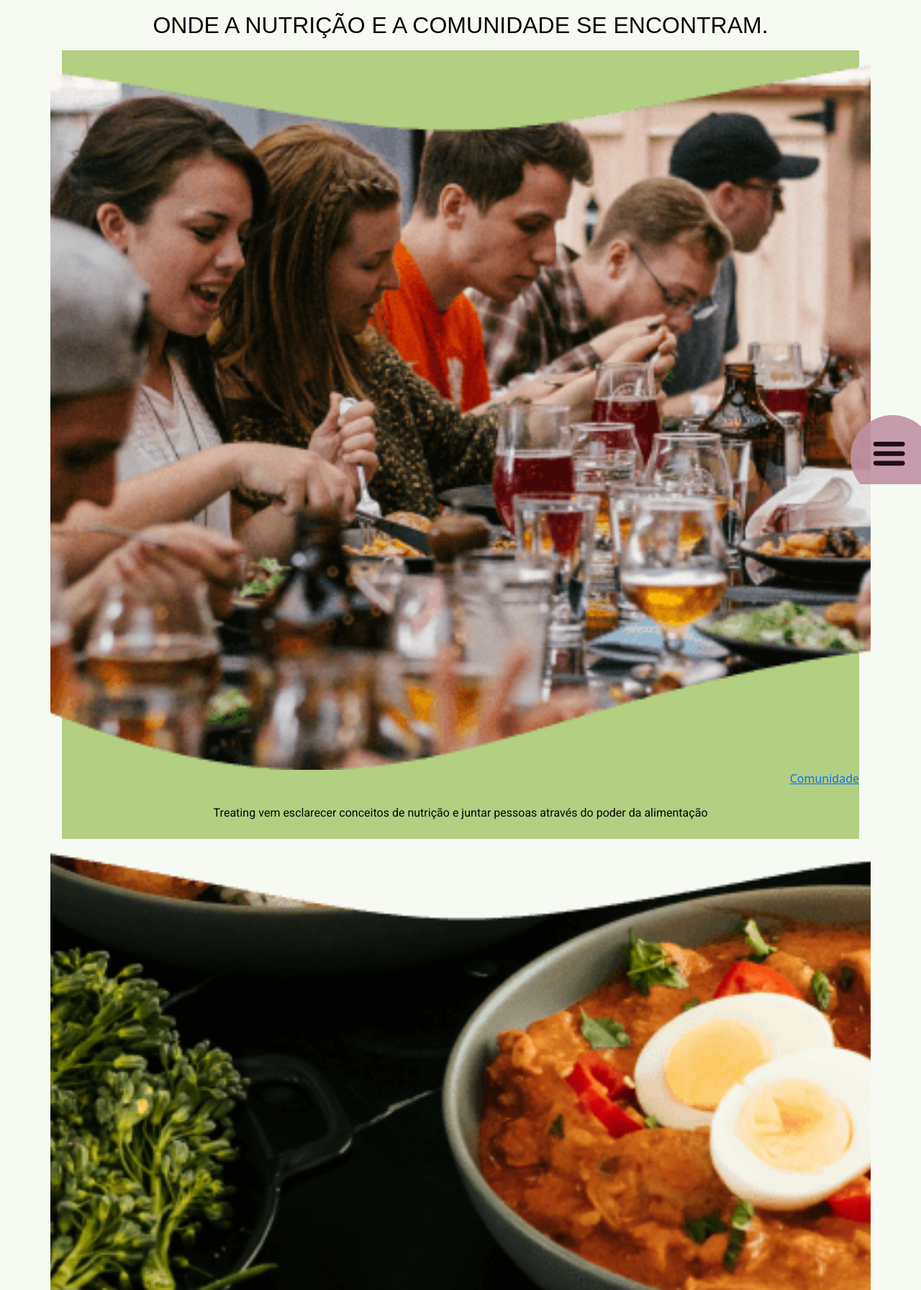
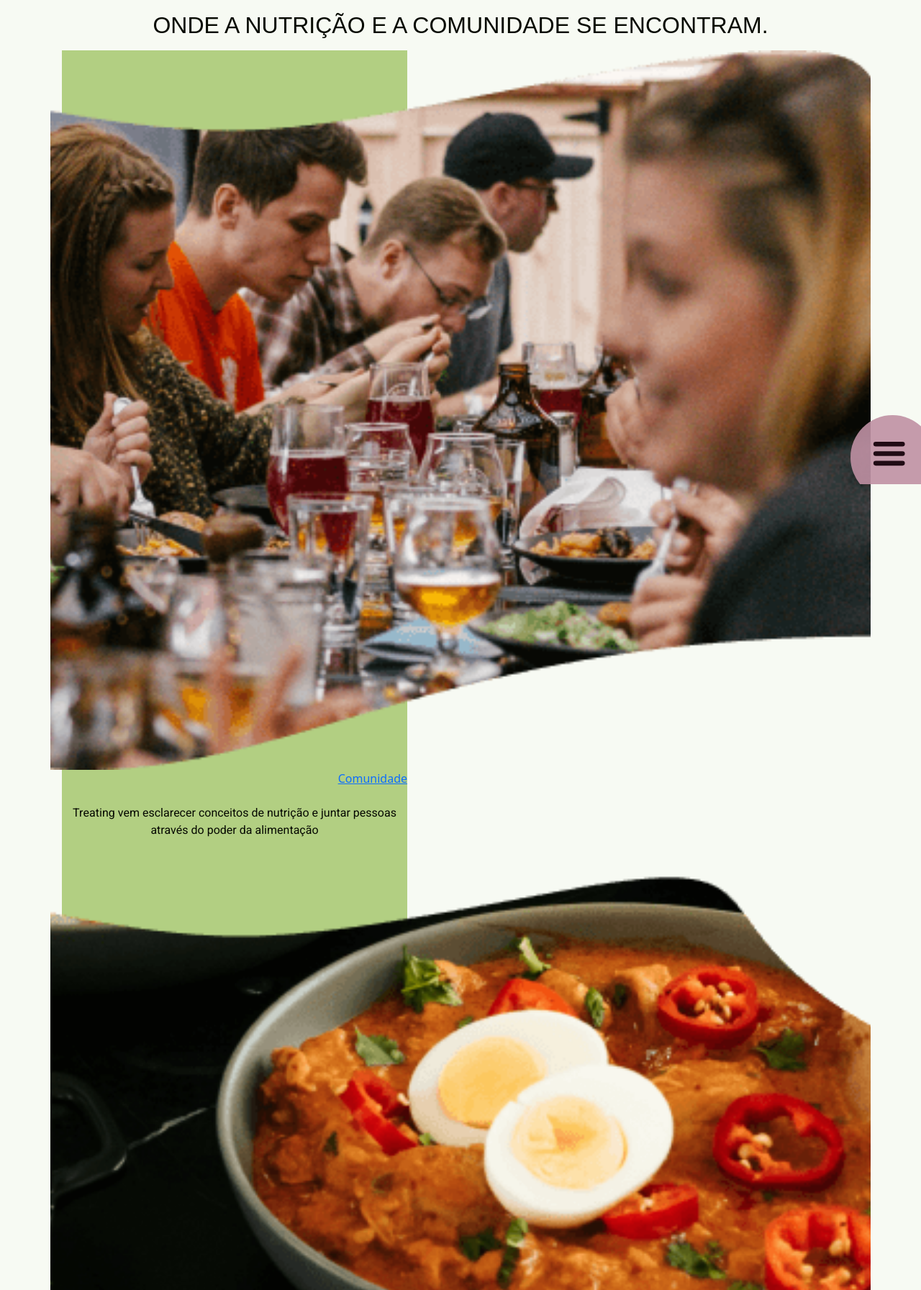
Before and after one commit to CarolinaFH4/treating_website, a PHP site: page / in a window 1280 px wide. Shown: the part 127-1920 px from the top of the page at 72% size. Run offline with PHP 8.4, Linux system fonts and the light colour scheme; some web fonts are replaced.

Commit message:
utf8 connection

```diff
--- a/CSS/styles.css
+++ b/CSS/styles.css
@@ -63,7 +63,9 @@ p , ul{
 
 
 /* Index */
-
+.indexbg{
+  width: 30em;
+}
 .introimgdiv{
 
 }
--- a/connection.php
+++ b/connection.php
@@ -5,6 +5,7 @@ $user = "root";
 $pwd = "root";
 
 $connection = mysqli_connect($server, $user, $pwd, $schema);
+mysqli_set_charset($connection, 'utf8');
 
 if (!$connection) {
   die("Error connection db ...");
--- a/index.php
+++ b/index.php
@@ -27,22 +27,19 @@
           </div>
 
 
-          <span class="bg-primary-subtle " style="display:block">
+          <span class="indexbg bg-primary-subtle width-auto" style="display:block">
             <div class="d-flex flex-column align-items-center">
-
               <div class="introimgdiv">
                 <img class="introimg justify-content-center" src="./media/elements/comunity.png" alt="people eating together">
               </div>
               <a class="align-self-end" href="">Comunidade</a>
-
               <p class="text-center mb-4 mt-4 ">
                 Treating vem esclarecer conceitos de nutrição e juntar pessoas através do poder da alimentação
               </p>
-
             </div>
           </span>
 
-          <span class="primary-bg-subtle z-n1" style="display:block">
+          <span class="indexbg bg-primary-subtle z-n1 overflow-visible" style="display:block">
             <div class="d-flex flex-column align-items-center">
               <div class="introimgdiv">
                 <img class="introimg justify-content-center" src="./media/elements/recipes.png" alt="various organic dishes">
@@ -53,7 +50,7 @@
               </p>
             </div>
           </span>
-          <span class="primary-bg-subtle z-n1" style="display:block">
+
             <div class="d-flex flex-column align-items-center">
               <div class="introimgdiv">
                 <img class="introimg justify-content-center"  src="./media/elements/organs.png" alt="body parts representation">
@@ -63,7 +60,6 @@
                 Olhamos para os alimentos como ferramentas de auto-cuidado e terapia, em vez de tendências e restrições.
               </p>
             </div>
-          </span>
 
           <section class=" d-flex justify-content-center gap-3">
             <div>
```
